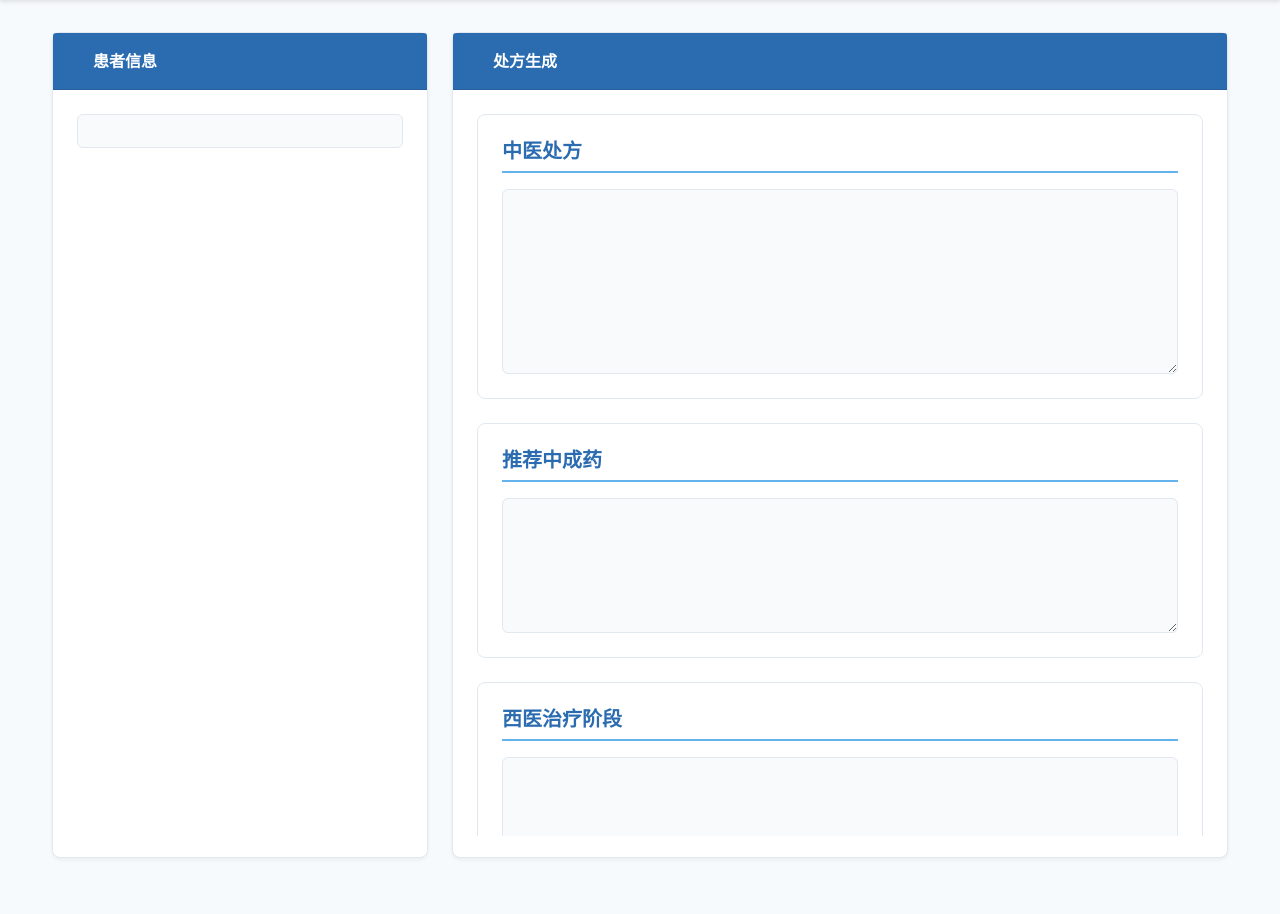
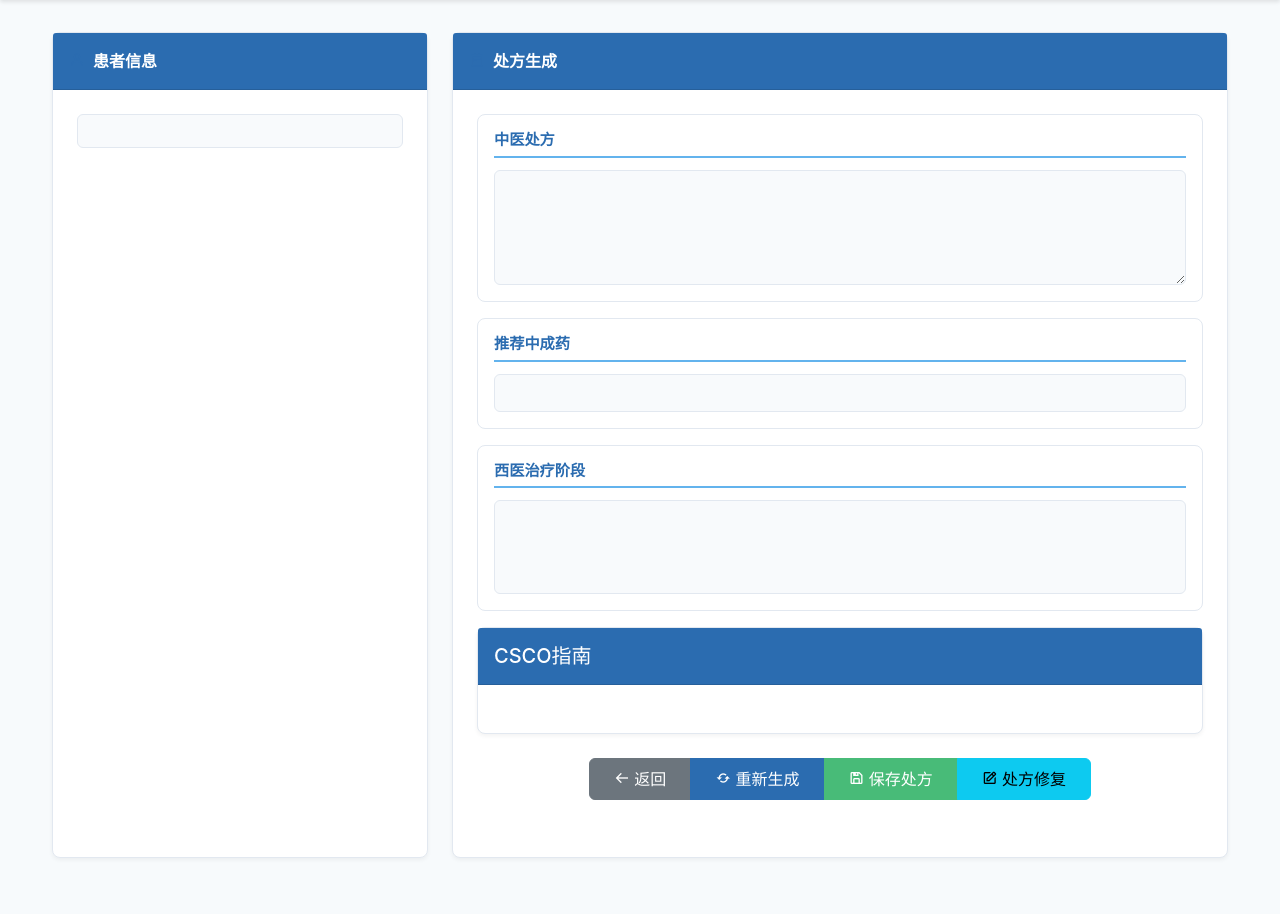
Before and after one commit to zhangxinxin234/LungCancer, a Flask app: page /prescription in a window 1280 px wide. Shown: the part 56-970 px from the top of the page. Run offline with Flask 2, Linux system fonts and the light colour scheme.

Commit message:
美化前端界面

```diff
--- a/frontend/templates/prescription.html
+++ b/frontend/templates/prescription.html
@@ -64,31 +64,41 @@
         .prescription-section {
             background-color: white;
             border-radius: 8px;
-            padding: 1.5rem;
-            margin-bottom: 1.5rem;
+            padding: 1rem;
+            margin-bottom: 1rem;
             border: 1px solid var(--border-color);
         }
 
         .prescription-title {
             color: var(--primary-color);
             font-weight: 600;
-            margin-bottom: 1rem;
-            padding-bottom: 0.5rem;
+            margin-bottom: 0.75rem;
+            padding-bottom: 0.4rem;
             border-bottom: 2px solid var(--accent-color);
+            font-size: 0.95rem;
+        }
+
+        .prescription-content.single-line {
+            min-height: 38px;
+            max-height: 38px;
+            height: 38px;
+            resize: none;
+            white-space: nowrap;
+            overflow-x: auto;
         }
 
         .prescription-content {
             font-family: "Noto Sans SC", sans-serif;
-            line-height: 1.8;
+            line-height: 1.6;
             white-space: pre-wrap;
-            padding: 1rem;
+            padding: 0.75rem;
             background-color: #f8fafc;
             border-radius: 6px;
             border: 1px solid var(--border-color);
             width: 100%;
             resize: vertical;
-            min-height: 100px;
-            max-height: 400px;
+            min-height: 60px;
+            max-height: 150px;
             font-size: 14px;
             transition: border-color 0.2s;
         }
@@ -235,7 +245,8 @@
         }
 
         .csco-table th {
-            background-color: #f8f9fa;
+            background-color: #3182ce; /* 蓝色背景 */
+            color: white; /* 白色文字 */
             font-weight: 600;
             text-align: left;
             padding: 0.75rem;
@@ -271,7 +282,7 @@
         }
 
         .markdown-content th {
-            background-color: var(--primary-color);
+            background-color: #3182ce; /* 更亮的蓝色 */
             color: white;
             font-weight: 500;
             text-transform: uppercase;
@@ -350,12 +361,12 @@
 
                         <div class="prescription-section">
                             <h5 class="prescription-title">中医处方</h5>
-                            <textarea class="prescription-content" id="prescription" rows="6"></textarea>
+                            <textarea class="prescription-content" id="prescription" rows="4"></textarea>
                         </div>
 
                         <div class="prescription-section">
                             <h5 class="prescription-title">推荐中成药</h5>
-                            <textarea class="prescription-content" id="medicine" rows="4"></textarea>
+                            <input type="text" class="prescription-content single-line" id="medicine">
                         </div>
 
                         <div class="prescription-section">
```
